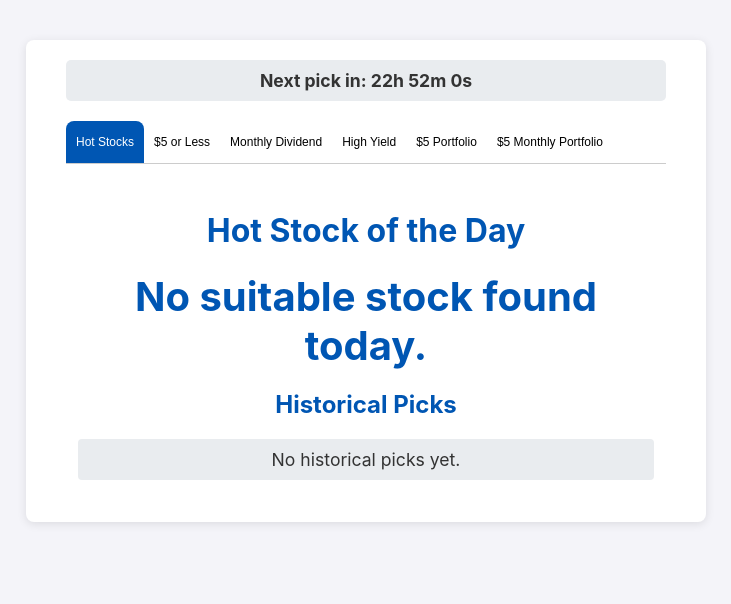
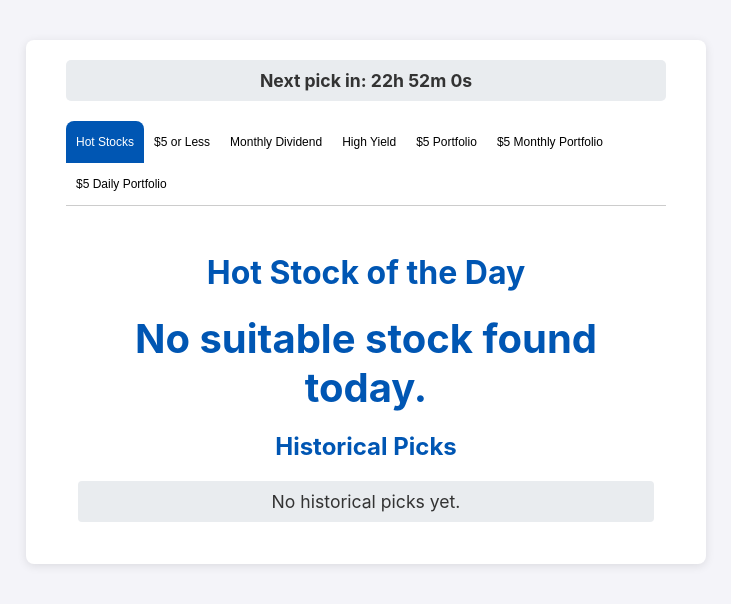
Before and after one commit to arm00pv/stock, a Flask app: page / in a window 1280 px wide. Shown: the top 604 px of the page, without its empty margins (274-1005 px from the left). Run offline with Flask 3, Linux system fonts and the light colour scheme; data that the repository does not hold is empty.

Commit message:
feat: Add $5 daily investment portfolio
This commit introduces a new portfolio that automatically invests $5 each day the stock market is open.

- A new utility function `is_market_open()` was created using the `pandas_market_calendars` library to accurately check for weekends and US market holidays.
- The investment trigger API now uses this function to ensure the new portfolio only invests on trading days.
- A new finder function was added to select the best investment candidate from a combined list of all stock categories.
- The UI has been updated with a new tab to display the new portfolio.

```diff
--- a/app.py
+++ b/app.py
@@ -18,6 +18,7 @@ from database import (
     get_recently_picked_tickers
 )
 from scraper import run_scraper_pipeline
+from utils import is_market_open
 
 app = Flask(__name__)
 
@@ -35,6 +36,44 @@ CATEGORIES = {
 }
 
 # --- Stock Finding Logic ---
+def find_best_candidate_from_all():
+    """
+    Finds a stock with 3+ days of positive growth from a combined list of all
+    stock categories ('sp500', 'penny').
+    """
+    # Combine tickers from all relevant stock categories
+    all_tickers = get_tickers_by_category('sp500') + get_tickers_by_category('penny')
+    unique_tickers = sorted(list(set(all_tickers))) # Sort for deterministic behavior
+
+    # We need to avoid picking any stock that was recently picked for ANY category
+    sp500_recent = get_recently_picked_tickers('sp500')
+    penny_recent = get_recently_picked_tickers('penny')
+    all_recent_picks = sp500_recent.union(penny_recent)
+
+    end_date = datetime.now()
+    start_date = end_date - timedelta(days=7)
+
+    for ticker in unique_tickers:
+        if ticker in all_recent_picks:
+            continue
+        try:
+            hist = yf.Ticker(ticker).history(start=start_date, end=end_date, auto_adjust=False)
+            if hist.empty or len(hist) < 4:
+                continue
+
+            # Check for 3 consecutive days of growth
+            if all(hist['Close'].iloc[-i] > hist['Close'].iloc[-i-1] for i in range(1, 4)):
+                 return ticker
+        except Exception as e:
+            print(f"Could not analyze ticker {ticker} for daily portfolio: {e}")
+
+    # Fallback: if no stock meets the criteria, return the first one not picked recently
+    for ticker in unique_tickers:
+        if ticker not in all_recent_picks:
+            return ticker
+
+    return unique_tickers[0] if unique_tickers else None
+
 def find_hot_stock(category):
     recent_picks = get_recently_picked_tickers(category)
     tickers = get_tickers_by_category(category)
@@ -158,9 +197,21 @@ def portfolio_data(portfolio_name):
 
 @app.route('/api/trigger-investment/<portfolio_name>', methods=['POST'])
 def trigger_investment(portfolio_name):
-    investment_amount = 5.00 # This could be a configurable value
+    investment_amount = 5.00  # This could be a configurable value
 
-    if portfolio_name == 'main':
+    # --- New Logic for Daily Portfolio ---
+    if portfolio_name == 'daily_investment':
+        if not is_market_open():
+            return jsonify({'status': 'success', 'message': 'Market is closed today. No investment made.'})
+
+        # For the daily portfolio, we find the best candidate from all lists
+        candidate_ticker = find_best_candidate_from_all()
+        # The daily pick should be saved under its own category to avoid re-picking
+        if candidate_ticker:
+            save_daily_pick('daily_investment_pick', candidate_ticker)
+
+    # --- Existing Logic for other portfolios ---
+    elif portfolio_name == 'main':
         candidate_ticker = find_hot_stock('sp500')
     elif portfolio_name == 'monthly_dividend':
         candidate_ticker = find_dividend_stock('monthly_dividend')
@@ -172,7 +223,8 @@ def trigger_investment(portfolio_name):
 
     try:
         price = yf.Ticker(candidate_ticker).info.get('regularMarketPrice')
-        if not price or price <= 0: raise ValueError("Invalid price from yfinance")
+        if not price or price <= 0:
+            raise ValueError("Invalid price from yfinance")
     except Exception as e:
         return jsonify({'status': 'error', 'message': f"Could not fetch price for {candidate_ticker}: {e}"})
 
--- a/database.py
+++ b/database.py
@@ -40,7 +40,7 @@ def init_db():
     cursor.execute("CREATE TABLE IF NOT EXISTS portfolio_transactions (id INT AUTO_INCREMENT PRIMARY KEY, portfolio_name VARCHAR(50) NOT NULL, ticker VARCHAR(20) NOT NULL, shares DECIMAL(18, 8) NOT NULL, purchase_price DECIMAL(18, 4) NOT NULL, purchase_date DATE NOT NULL, FOREIGN KEY (portfolio_name) REFERENCES portfolio_summary(portfolio_name))")
     cursor.execute("CREATE TABLE IF NOT EXISTS daily_picks_history (pick_date DATE NOT NULL, category VARCHAR(50) NOT NULL, ticker VARCHAR(20) NOT NULL, PRIMARY KEY (pick_date, category))")
 
-    portfolios_to_init = ['main', 'monthly_dividend']
+    portfolios_to_init = ['main', 'monthly_dividend', 'daily_investment']
     for p_name in portfolios_to_init:
         cursor.execute('SELECT COUNT(*) FROM portfolio_summary WHERE portfolio_name = %s', (p_name,))
         if cursor.fetchone()[0] == 0:
--- a/requirements.txt
+++ b/requirements.txt
@@ -4,3 +4,4 @@ pandas
 requests
 beautifulsoup4
 mysql-connector-python
+pandas_market_calendars
--- a/templates/index.html
+++ b/templates/index.html
@@ -18,6 +18,7 @@
             <button class="tab-link" onclick="openTab(event, 'HighYield')">High Yield</button>
             <button class="tab-link" onclick="openTab(event, 'PortfolioMain')">$5 Portfolio</button>
             <button class="tab-link" onclick="openTab(event, 'PortfolioMonthly')">$5 Monthly Portfolio</button>
+            <button class="tab-link" onclick="openTab(event, 'PortfolioDaily')">$5 Daily Portfolio</button>
         </div>
 
         <!-- Pick-based Tabs -->
@@ -58,6 +59,14 @@
             <div id="portfolio-summary-monthly_dividend">Loading...</div>
             <h2>Holdings</h2>
             <table id="portfolio-holdings-monthly_dividend"><thead></thead><tbody></tbody></table>
+        </div>
+
+        <!-- New Daily Portfolio Tab -->
+        <div id="PortfolioDaily" class="tab-content">
+            <h1>$5 Daily Portfolio (Trading Days Only)</h1>
+            <div id="portfolio-summary-daily_investment">Loading...</div>
+            <h2>Holdings</h2>
+            <table id="portfolio-holdings-daily_investment"><thead></thead><tbody></tbody></table>
         </div>
     </div>
 
@@ -194,9 +203,10 @@
             populatePicks("{{ url_for('api_monthly_dividend_stock') }}", 'monthly-daily-pick', 'monthly-historical-picks');
             populatePicks("{{ url_for('api_high_yield_dividend_stock') }}", 'high-yield-daily-pick', 'high-yield-historical-picks');
 
-            // Load both portfolios on page load. It's simpler and more robust than click handlers.
+            // Load all portfolios on page load. It's simpler and more robust than click handlers.
             populatePortfolio('main');
             populatePortfolio('monthly_dividend');
+            populatePortfolio('daily_investment');
         });
     </script>
 </body>
```
Also changed, not shown: utils.py (added, +23 -0 lines).
